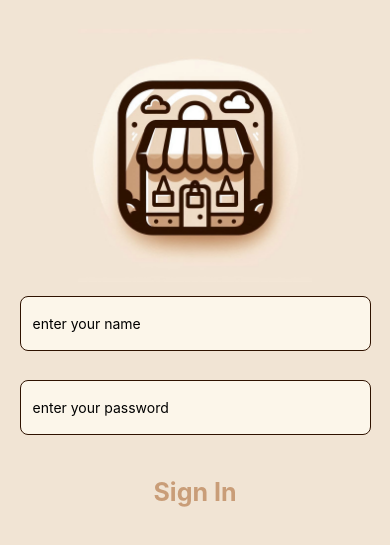
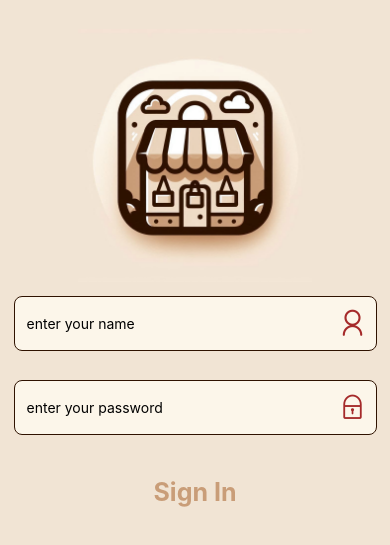
Before and after one commit to brrna/DukkanApp, a React Native app: screen /LoginScreen in a window 390 px wide. Shown: the part 141-686 px from the top of the page. Built offline with nearby package versions, Linux system fonts and the light colour scheme.

Commit message:
icon added

```diff
--- a/components/MyInput.js
+++ b/components/MyInput.js
@@ -1,16 +1,20 @@
 import { StyleSheet, TextInput, View } from 'react-native'
 import React from 'react'
 import { heightPercentageToDP as hp, widthPercentageToDP as wp } from 'react-native-responsive-screen'
+import { AntDesign } from '@expo/vector-icons';
 
-const MyInput = ({ placeholder, onChangeText, value }) => {
+const MyInput = ({ placeholder, onChangeText, value, name }) => {
     return (
         <View style={styles.frame} >
+            <View style={styles.inputView} >
                 <TextInput
                     style={styles.input}
                     value={value}
                     placeholder={placeholder}
                     onChangeText={onChangeText}
                 />
+                <AntDesign name={name} size={hp(3.5)} color="brown" style={{marginRight: wp(2)}} />
+            </View>
         </View>
     )
 }
@@ -22,16 +26,24 @@ const styles = StyleSheet.create({
         width: wp(100),
         height: hp(10),
         backgroundColor: "rgb(241, 228, 212)",
-        justifyContent: "center"
+        justifyContent: "center",
+        alignItems: "center"
+    },
+    inputView:{
+        backgroundColor: "rgb(252, 246, 234)",
+        width: wp(93),
+        height: hp(6.5),
+        justifyContent: "space-between",
+        flexDirection: "row",
+        alignItems: "center",
+        borderRadius: hp(1),
+        borderColor: "rgb(47, 18, 0)",
+        borderWidth: 1
     },
     input: {
-        backgroundColor: "rgb(252, 246, 234)",
         height: hp(6.5),
-        width: wp(90),
+        width: wp(85),
         alignSelf: "center",
-        borderRadius: hp(1),
-        padding: wp(3),
-        borderColor: "rgb(47, 18, 0)",
-        borderWidth: 1
+        padding: wp(3)
     }
 })
--- a/pages/Login.js
+++ b/pages/Login.js
@@ -52,11 +52,13 @@ const Login = () => {
             <MyInput
                 value={userName}
                 onChangeText={setUserName}
-                placeholder="enter your name" />
+                placeholder="enter your name"
+                name="user" />
             <MyInput
                 value={password}
                 onChangeText={setPassword}
-                placeholder="enter your password" />
+                placeholder="enter your password"
+                name="lock" />
 
             <MyButton
                 onPress={handleLogin} />
```
Lines whose indentation alone changed are shown as unchanged.
